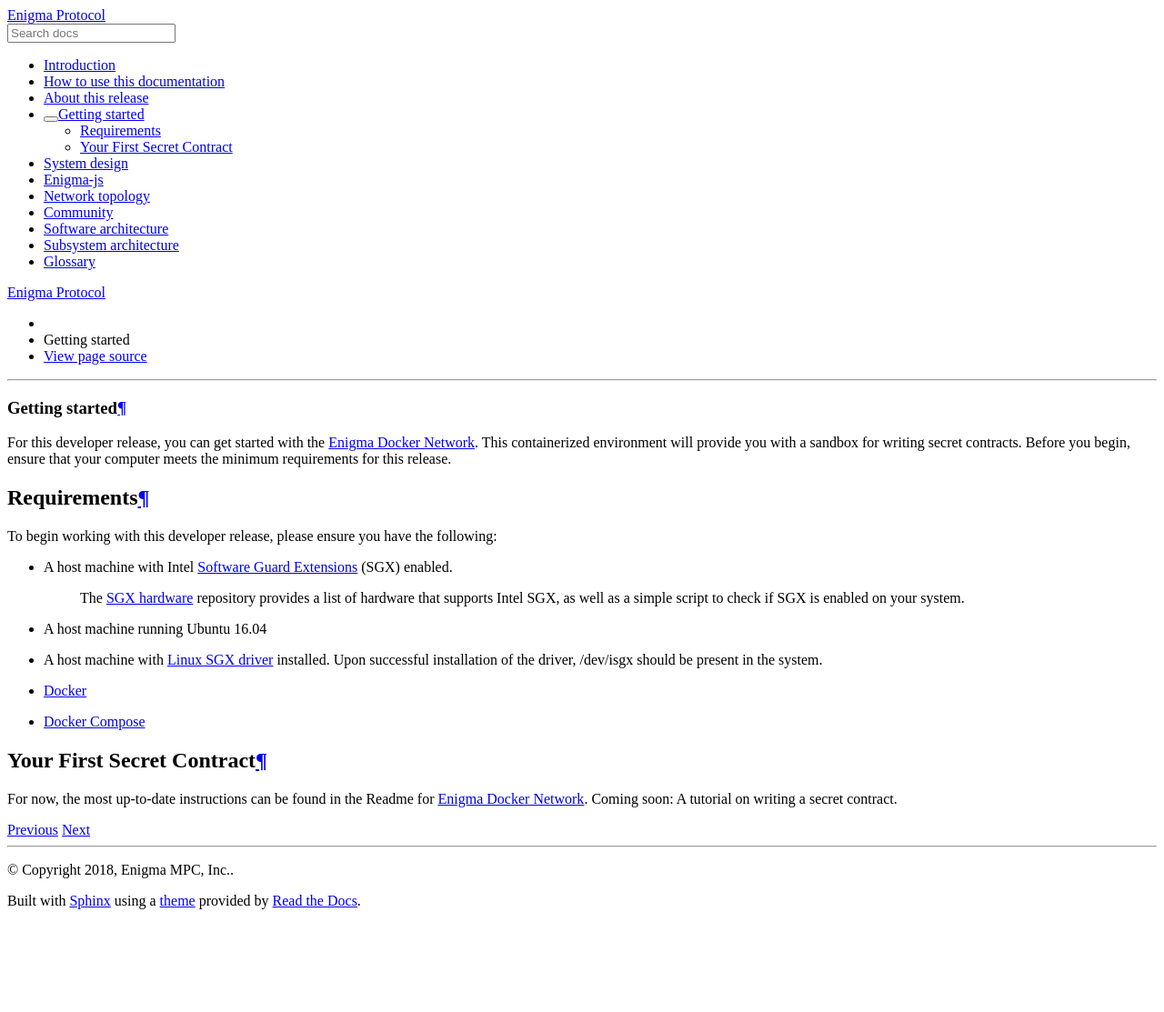
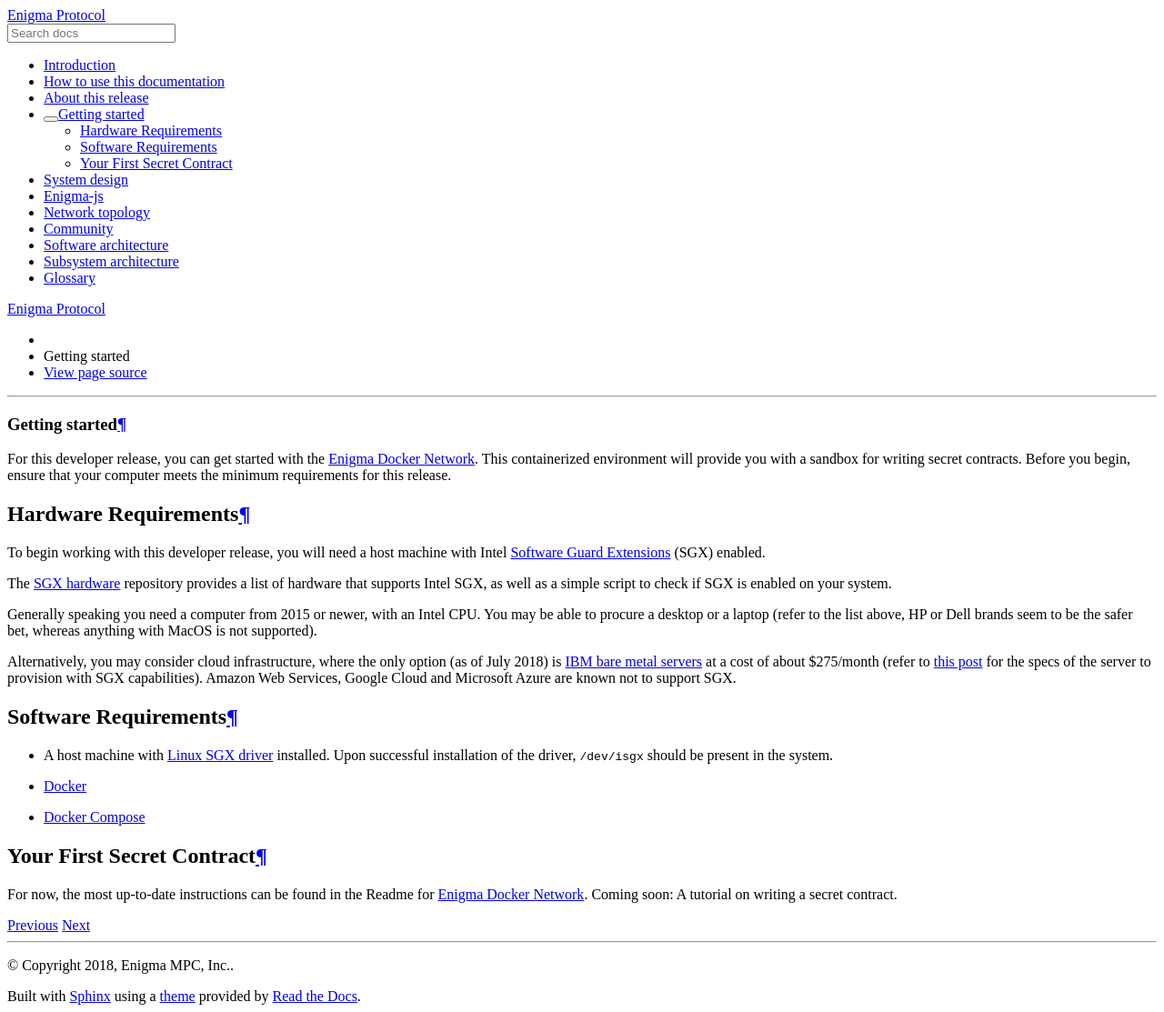
Before and after one commit to scrtlabs/protocol, a Sphinx documentation site: the page built from docs/source/GettingStarted.rst, in a window 1280 px wide. Shown: the whole page at 91% size. Built offline with Sphinx 7.4.7 and the Read the Docs theme 2.0.0, drawn with Linux system fonts in a browser that asks for light colours; before the commit the page ends 1008 px from its top, so only the background shows below that.

Commit message:
DOC: hardware reqs

```diff
--- a/docs/source/GettingStarted.rst
+++ b/docs/source/GettingStarted.rst
@@ -1,21 +1,43 @@
 Getting started
 ================
 
-For this developer release, you can get started with the `Enigma Docker Network <https://github.com/enigmampc/enigma-docker-network>`_. This containerized environment will provide you with a sandbox for writing secret contracts. Before you begin, ensure that your computer meets the minimum requirements for this release.
+For this developer release, you can get started with the
+`Enigma Docker Network <https://github.com/enigmampc/enigma-docker-network>`_.
+This containerized environment will provide you with a sandbox for writing
+secret contracts. Before you begin, ensure that your computer meets the minimum
+requirements for this release.
 
-Requirements
-~~~~~~~~~~~~
+Hardware Requirements
+~~~~~~~~~~~~~~~~~~~~~
 
-To begin working with this developer release, please ensure you have the
-following:
+To begin working with this developer release, you will need a host machine with
+Intel `Software Guard Extensions <https://software.intel.com/en-us/sgx>`_ (SGX)
+enabled.
 
--  A host machine with Intel `Software Guard Extensions <https://software.intel.com/en-us/sgx>`_ (SGX) enabled.
+The `SGX hardware <https://github.com/ayeks/SGX-hardware>`_ repository provides
+a list of hardware that supports Intel SGX, as well as a simple script to check
+if SGX is enabled on your system.
 
-      The `SGX hardware <https://github.com/ayeks/SGX-hardware>`_ repository provides a list of hardware that supports Intel SGX, as well as a simple script to check if SGX is enabled on your system.
+Generally speaking you need a computer from 2015 or newer, with an Intel CPU.
+You may be able to procure a desktop or a laptop (refer to the list above,
+HP or Dell brands seem to be the safer bet, whereas anything with MacOS is not
+supported).
 
--  A host machine running Ubuntu 16.04
+Alternatively, you may consider cloud infrastructure, where the only option
+(as of July 2018) is
+`IBM bare metal servers <https://www.ibm.com/cloud/bare-metal-servers>`_ at
+a cost of about $275/month (refer to
+`this post <https://github.com/ayeks/SGX-hardware/issues/43>`_ for the specs of
+the server to provision with SGX capabilities). Amazon Web Services, Google
+Cloud and Microsoft Azure are known not to support SGX.
 
--  A host machine with `Linux SGX driver <https://github.com/intel/linux-sgx-driver>`_ installed. Upon successful installation of the driver, /dev/isgx should be present in the system.
+Software Requirements
+~~~~~~~~~~~~~~~~~~~~~
+
+-  A host machine with
+   `Linux SGX driver <https://github.com/intel/linux-sgx-driver>`_ installed.
+   Upon successful installation of the driver, ``/dev/isgx`` should be present
+   in the system.
 
 -  `Docker <https://docs.docker.com/install/overview/>`_
 
@@ -24,5 +46,6 @@ following:
 Your First Secret Contract
 ~~~~~~~~~~~~~~~~~~~~~~~~~~
 
-For now, the most up-to-date instructions can be found in the Readme for `Enigma Docker Network <https://github.com/enigmampc/enigma-docker-network>`_.
+For now, the most up-to-date instructions can be found in the Readme for
+`Enigma Docker Network <https://github.com/enigmampc/enigma-docker-network>`_.
 Coming soon: A tutorial on writing a secret contract.
```
